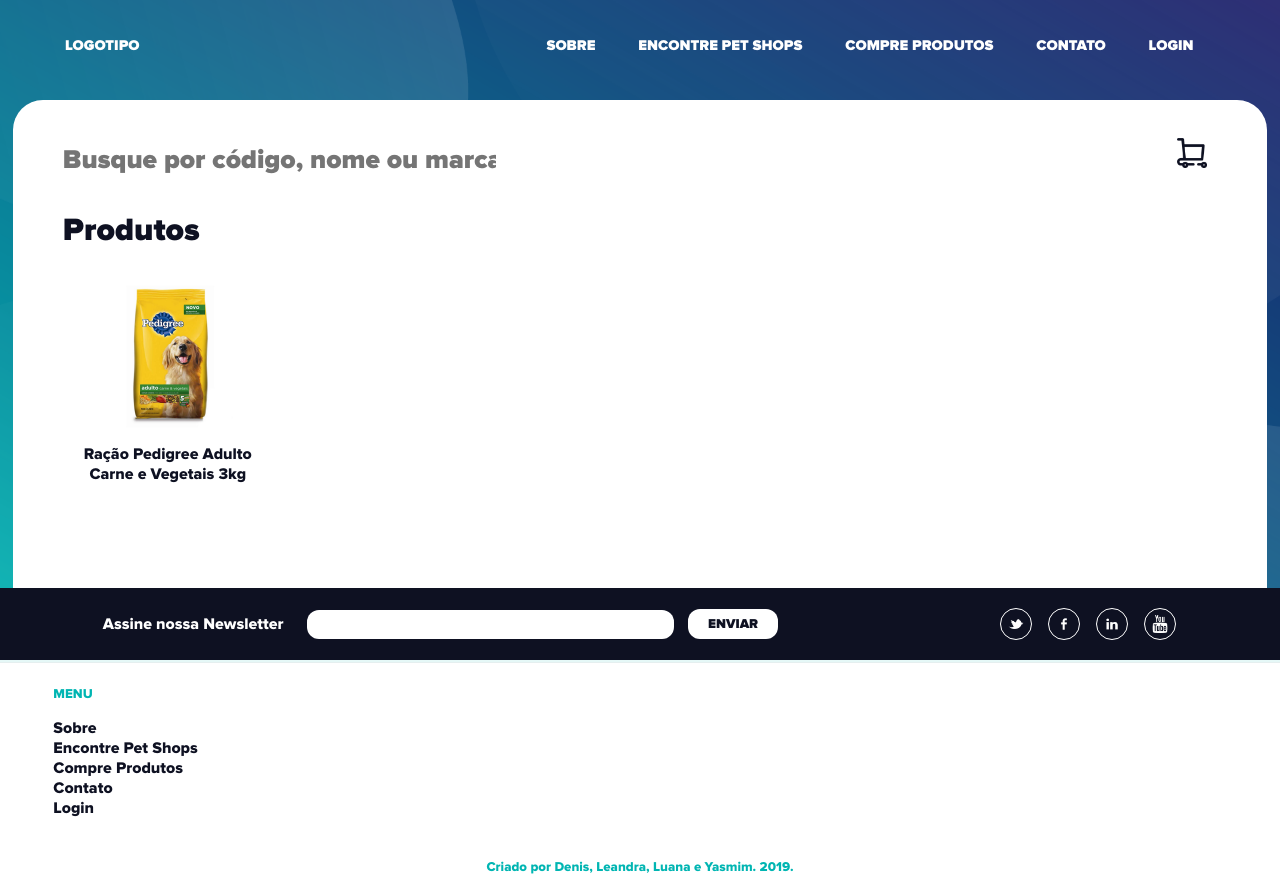
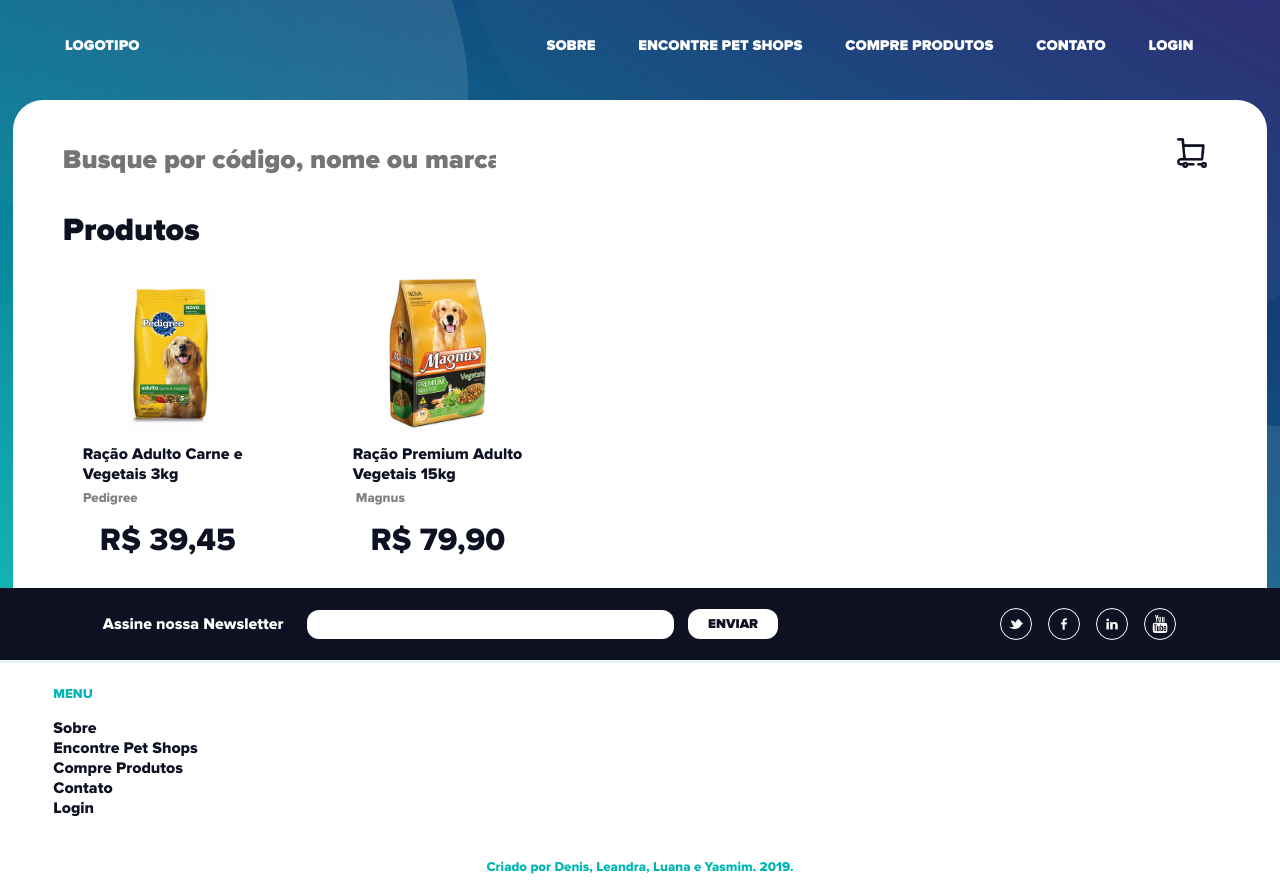
Before and after one commit to denisgodoy/rapidog, a Django app: page /produtos/ in a window 1280 px wide. Run offline with Django 3.2, Linux system fonts and the light colour scheme.

Commit message:
adicionar atributos dos produtos

```diff
--- a/rapidog/static/style.css
+++ b/rapidog/static/style.css
@@ -329,13 +329,27 @@ p {
     width: 150px;
 }
 
-#produto p {
+.produtoDescricao {
     color: #0E1122;
     font-family: Proxima Nova Xbold;
     font-size: 12pt;
-    padding-left: 10px;
-    padding-right: 10px;
+    padding-left: 30px;
+    padding-right: 30px;
+}
+
+.produtoMarca {
+    color: gray;
+    font-family: Proxima Nova Xbold;
+    font-size: 10pt;
+    margin: -10px 125px 0 10px;
+}
+
+.produtoPreco {
+    color: #0E1122;
+    font-family: Proxima Nova Xbold;
+    font-size: 24pt;
     text-align: center;
+    margin-top: 15px;
 }
 
 .redessociais {
--- a/rapidog/templates/produtos.html
+++ b/rapidog/templates/produtos.html
@@ -12,7 +12,15 @@
         <div class=displayProdutos>
             <div id="produto">
                 <img src="{% static 'imagens/racao.png' %}" alt="">
-                <p>Ração Pedigree Adulto Carne e Vegetais 3kg</p>
+                <p class="produtoDescricao">Ração Adulto Carne e Vegetais 3kg</p>
+                <p class="produtoMarca">Pedigree</p>
+                <p class="produtoPreco">R$ 39,45</p>
+            </div>
+            <div id="produto">
+                <img src="{% static 'imagens/racao2.jpg' %}" alt="">
+                <p class="produtoDescricao">Ração Premium Adulto Vegetais 15kg</p>
+                <p class="produtoMarca">Magnus</p>
+                <p class="produtoPreco">R$ 79,90</p>
             </div>
     </div>
 </main>
```
Also changed, not shown: rapidog/static/imagens/racao2.jpg (added).
